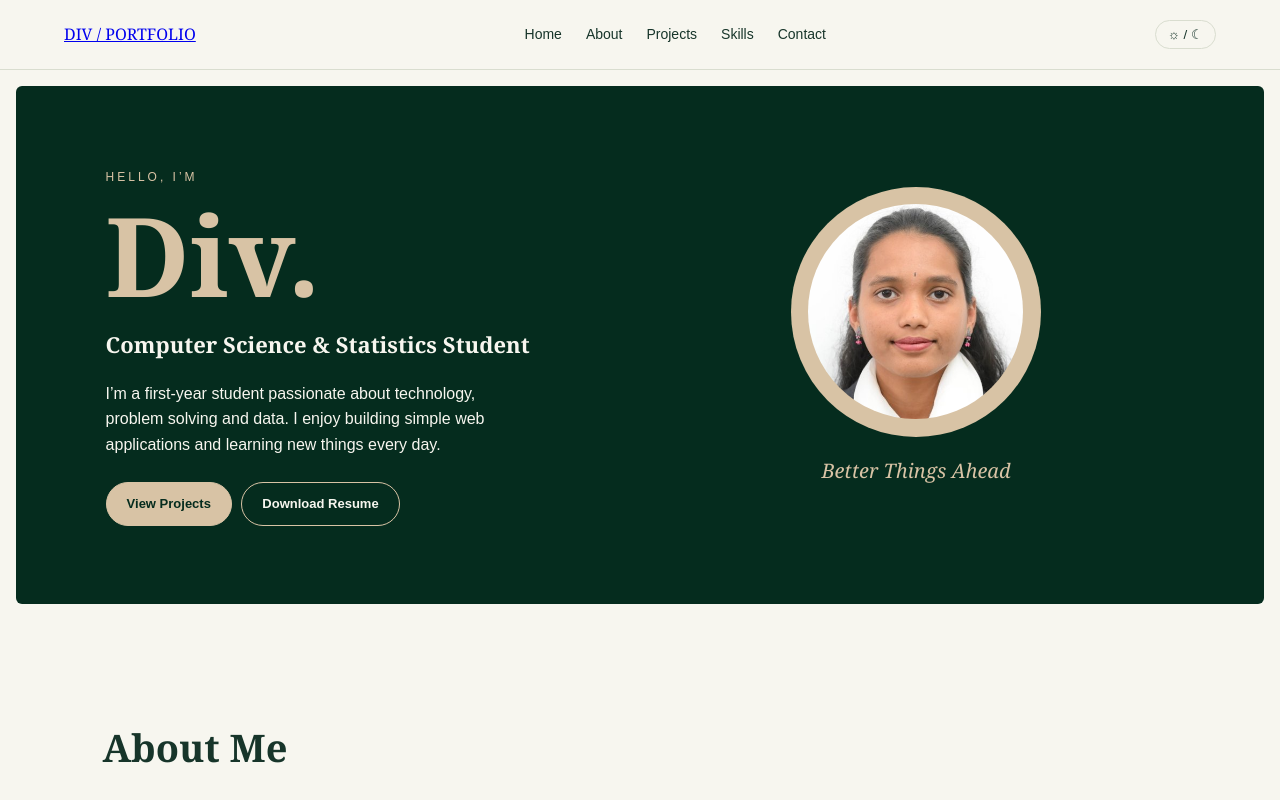
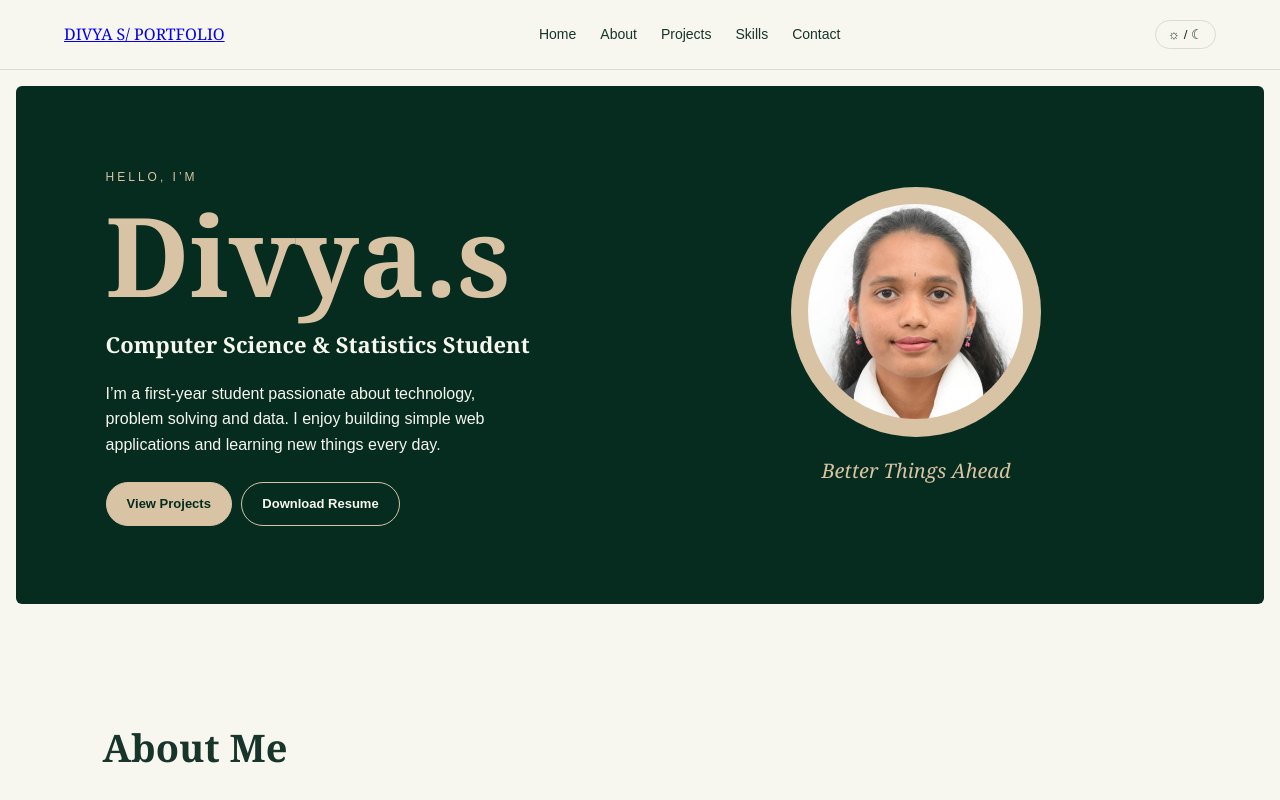
Before and after one commit to divya-2255/portfolio, a website: page index.html in a window 1280 px wide. Shown: the top 800 px of the page. Drawn offline with Linux system fonts and the light colour scheme; no server answers.

Commit message:
Update title and branding in index.html

```diff
--- a/index.html
+++ b/index.html
@@ -3,14 +3,14 @@
 <head>
   <meta charset="UTF-8">
   <meta name="viewport" content="width=device-width, initial-scale=1.0">
-  <title>Div | Portfolio</title>
+  <title>Divya s| Portfolio</title>
   <link rel="stylesheet" href="style.css">
 </head>
 <body>
 
   <!-- Navigation bar -->
   <header class="site-header">
-    <a class="brand" href="#home">DIV / PORTFOLIO</a>
+    <a class="brand" href="#home">DIVYA S/ PORTFOLIO</a>
     <nav>
       <a href="#home">Home</a>
       <a href="#about">About</a>
@@ -27,7 +27,7 @@
     <section class="hero" id="home">
       <div class="hero-copy">
         <p class="eyebrow">HELLO, I’M</p>
-        <h1>Div.</h1>
+        <h1>Divya.s</h1>
         <h2>Computer Science &amp; Statistics Student</h2>
         <p>
           I’m a first-year student passionate about technology,
@@ -113,7 +113,7 @@
   </main>
 
   <footer>
-    <p>DIV / PORTFOLIO</p>
+    <p>DIVYA S/ PORTFOLIO</p>
     <p>Learn / Build / Grow</p>
   </footer>
 
```
